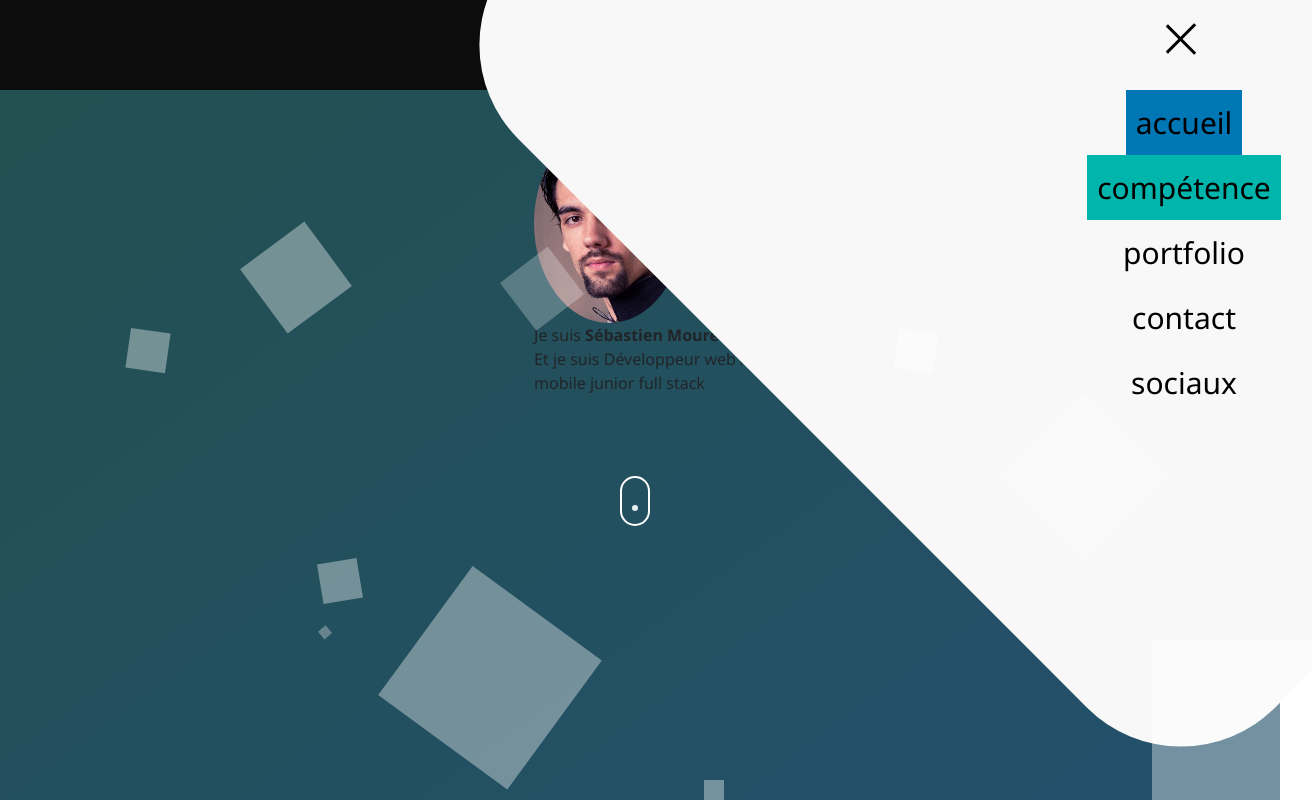
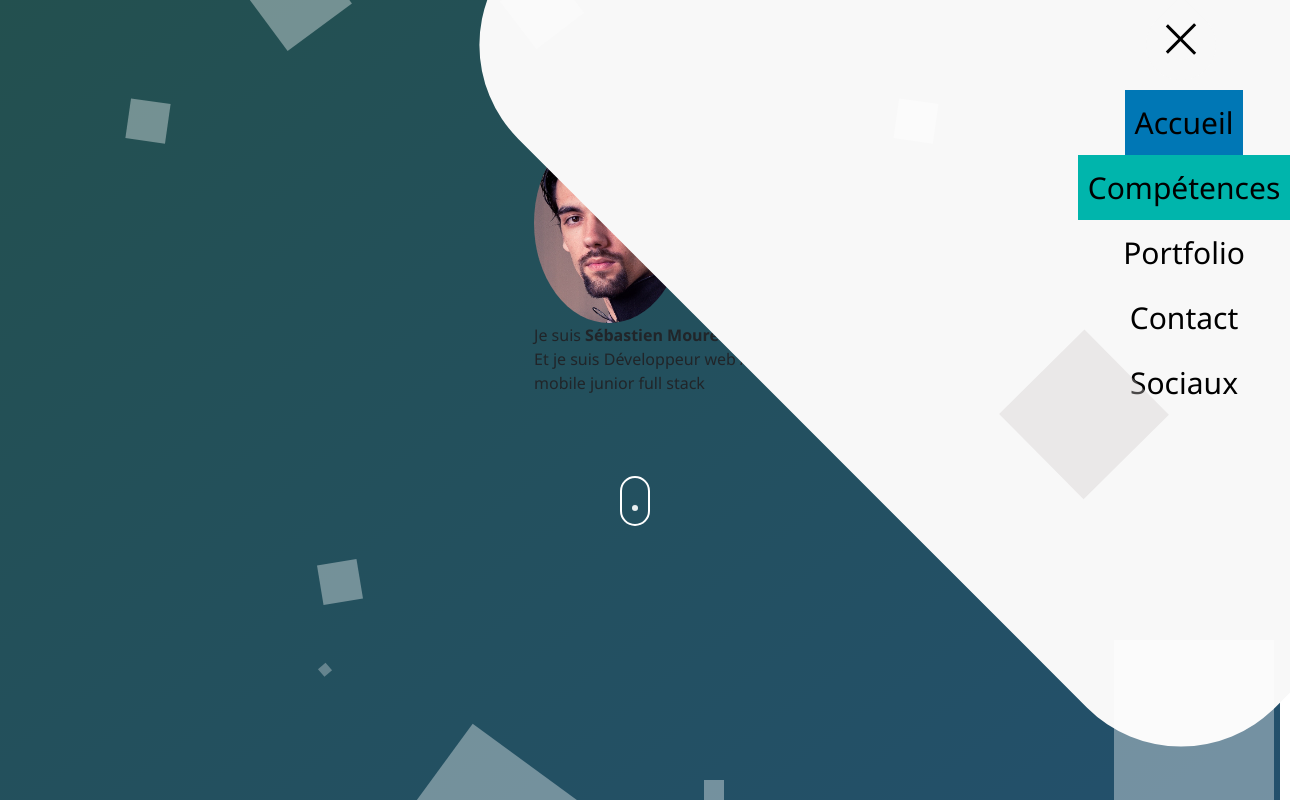
Before and after one commit to sebastienwolf/landingPage, a plain HTML site: page index.html in a window 1280 px wide. Both pictures are taken after a click on the element 1181 px from the left and 45 px from the top of the page. Shown: the top 800 px of the page, 1312 px wide, since content can reach past the window. Drawn offline with nearby package versions, Linux system fonts and the light colour scheme.

Commit message:
patch bug form header

```diff
--- a/index.html
+++ b/index.html
@@ -31,11 +31,11 @@
       </div>
     </nav>
     <ul>
-      <li>accueil</li>
-      <li>compétence</li>
-      <li>portfolio</li>
-      <li>contact</li>
-      <li>sociaux</li>
+      <li>Accueil</li>
+      <li>Compétences</li>
+      <li>Portfolio</li>
+      <li>Contact</li>
+      <li>Sociaux</li>
     </ul>
     <div class="blocProfil">
       <!-- bloc profil -->
--- a/styles.css
+++ b/styles.css
@@ -23,9 +23,9 @@
 /* prendre la lar */
 .bg-bubbles {
     /* position: absolute; */
-    /* top: 0; */
+    top: 0;
     /* left: 0; */
-    /* width: 100%; */
+    width: 100%;
     /* height: 100%; */
     /* z-index: 1; */
 }
@@ -76,7 +76,7 @@
     width: 120px;
     height: 120px;
     animation-delay: 3s;
-    background-color: rgba(255, 255, 255, 0.2);
+    background-color: rgba(207, 202, 202, 0.356);
 }
 
 .bg-bubbles li:nth-child(7) {
@@ -104,7 +104,7 @@
 }
 
 .bg-bubbles li:nth-child(10) {
-    left: 90%;
+    left: 87%;
     width: 160px;
     height: 160px;
     animation-delay: 11s;
@@ -112,11 +112,11 @@
 
 @keyframes square {
     0% {
-        transform: translateY(0);
+        transform: translateY(200px);
     }
 
     100% {
-        transform: translateY(-700px) rotate(600deg);
+        transform: translateY(-1200px) rotate(600deg);
     }
 }
 
@@ -133,7 +133,7 @@ nav {
     display: flex;
     justify-content: flex-end;
     align-items: center;
-    background-color: #0c0c0c;
+    background-color: #0c0c0c00;
 }
 
 nav~ul {
```
